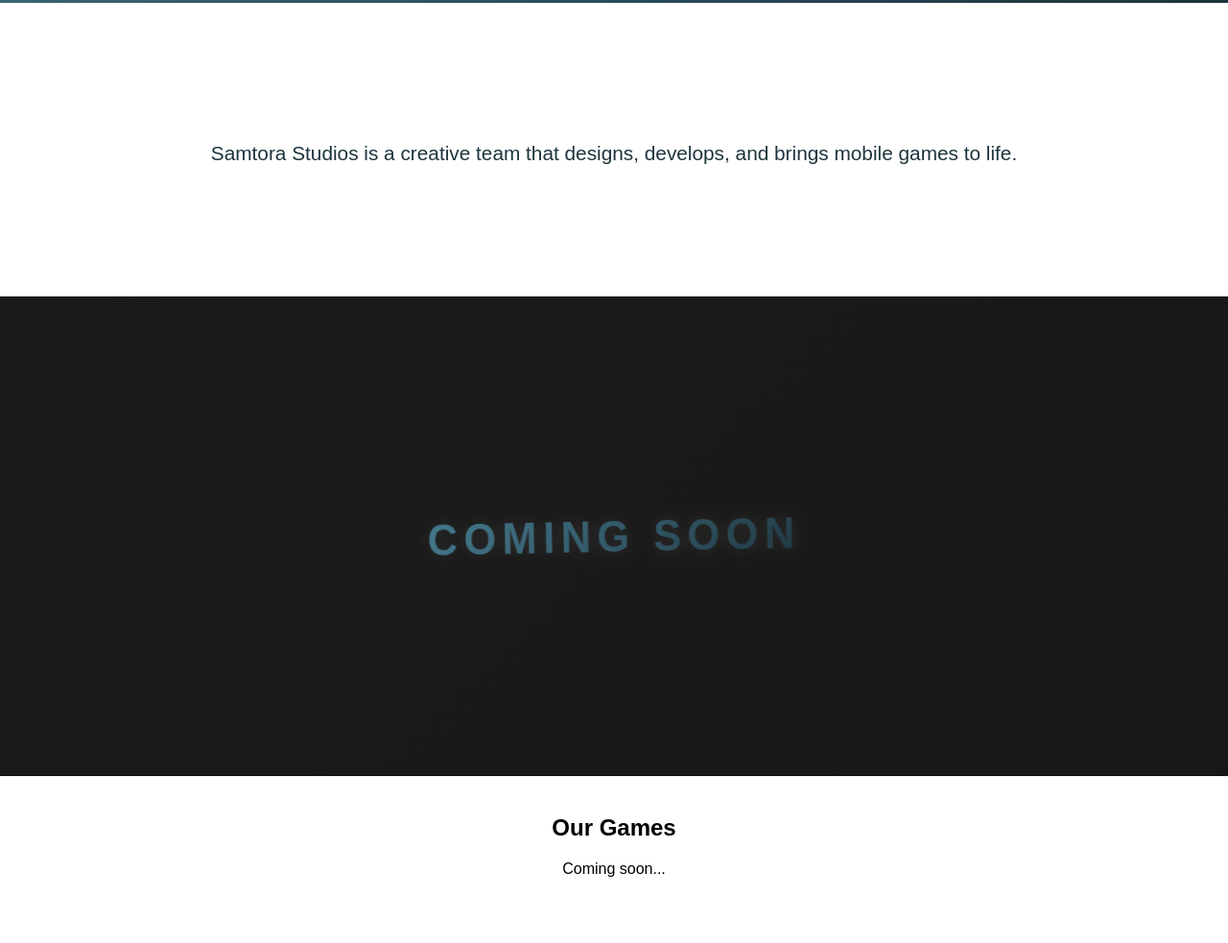
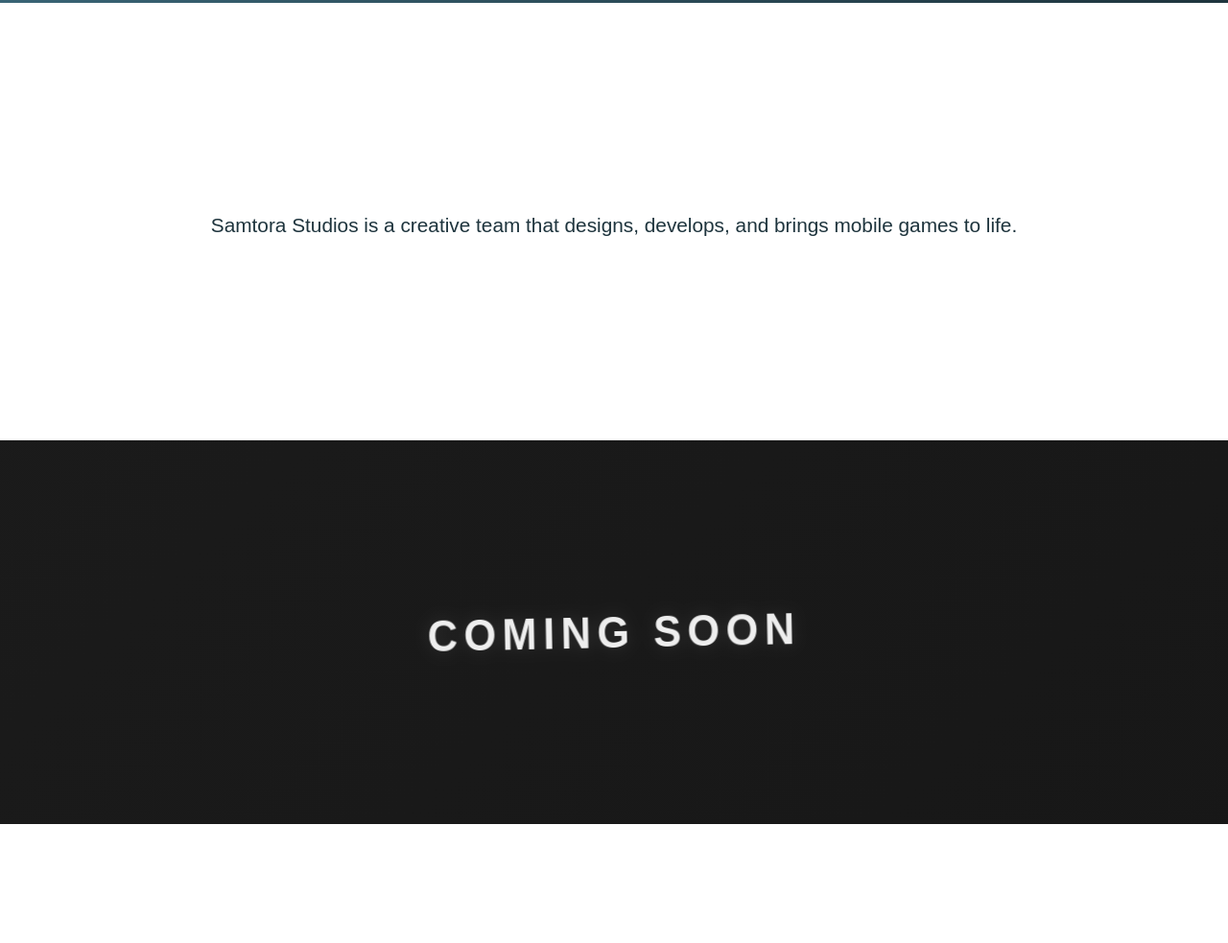
Before and after one commit to jeffsie/samtora-studios, a website: page public/index.html in a window 1280 px wide. Shown: the part 717-1700 px from the top of the page at 96% size. Before the commit the page ends 1668 px from the top, so only its background shows below. Drawn offline with Linux system fonts and the light colour scheme.

Commit message:
Formatting

```diff
--- a/public/index.html
+++ b/public/index.html
@@ -44,8 +44,8 @@
     .about {
       position: relative;
       text-align: center;
-      margin: 0;
-      min-height: 250px;
+      margin: 0 10vw;
+      min-height: 50vh;
       font-size: 1.3rem;
       color: #1e343d;
       background: rgba(255,255,255,0.7);
@@ -60,7 +60,7 @@
       position: relative;
       text-align: center;
       margin: 0;
-        min-height: 500px;
+      min-height: 50vh;
       overflow: hidden;
       display: flex;
       align-items: center;
@@ -86,7 +86,7 @@
       font-weight: 900;
       letter-spacing: 0.15em;
       text-transform: uppercase;
-        background: linear-gradient(135deg, rgb(67, 118, 138) 12%, rgb(30, 52, 61) 100%);
+      background: #EEE;
       -webkit-background-clip: text;
       -webkit-text-fill-color: transparent;
       background-clip: text;
@@ -107,8 +107,14 @@
 
 
     .games {
+      position: relative;
+      min-height: 50vh;
       padding: 20px;
       text-align: center;
+      display: flex;
+      align-items: center;
+      justify-content: center;
+      flex-direction: column;
     }
     .games h2 {
       margin-bottom: 20px;
```
Lines whose indentation alone changed are shown as unchanged.
